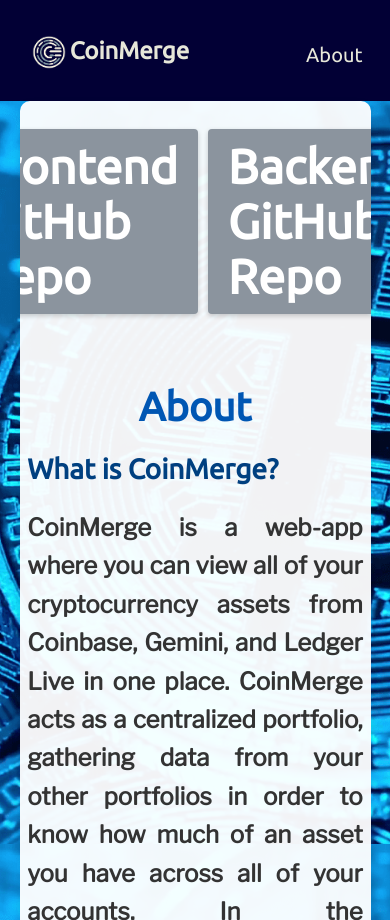
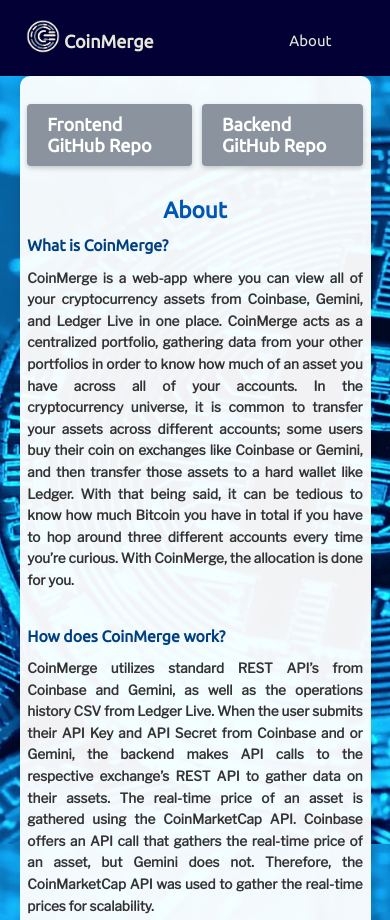
Before and after one commit to kyancox/Coin-Frontend, a plain HTML site: page templates/about.html in a window 390 px wide. Shown: the top 920 px of the page. Drawn offline with nearby package versions, Linux system fonts and the light colour scheme.

Commit message:
Update about page for mobile.

```diff
--- a/static/css/about.css
+++ b/static/css/about.css
@@ -79,9 +79,23 @@
   font-family: "Libre Franklin", sans-serif;
 }
 
-/* Media query for responsiveness */
 @media (max-width: 768px) {
   .background {
     margin: 0 5%;
   }
 }
+
+@media only screen and (max-width: 430px) and (orientation: portrait) {
+  * {
+    font-size: .75rem;
+  }
+
+  .github {
+    margin-bottom: 0;
+  }
+
+  .github a{
+    font-size: 2em;
+  }
+
+}
```
